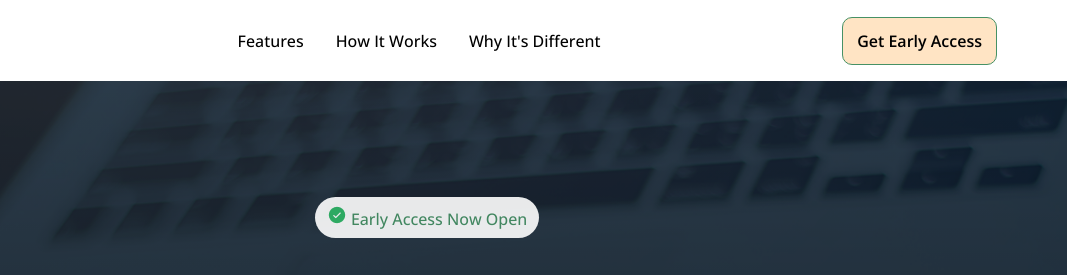
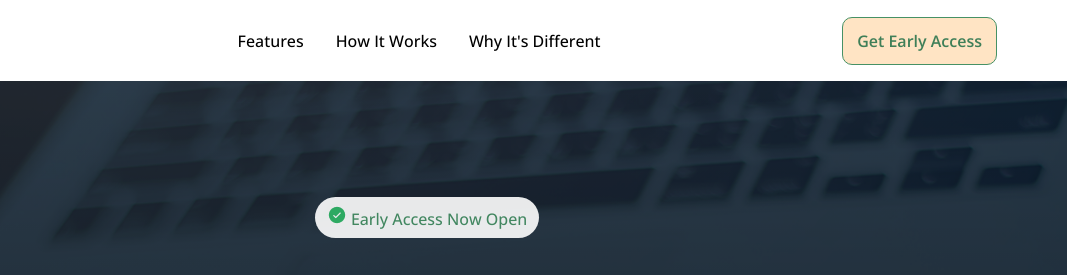
Before and after one commit to towfiqurv360/Assignment01, a plain HTML site: page index.html in a window 1280 px wide. In both pictures the pointer is over the link 1132 px from the left and 40 px from the top of the page. Shown: the top 275 px of the page, 213-1280 px from the left. Drawn offline with nearby package versions, Linux system fonts and the light colour scheme.

Commit message:
change hover effect

```diff
--- a/styles/style.css
+++ b/styles/style.css
@@ -60,7 +60,7 @@ nav ul {
 .btn a:hover {
     cursor: pointer;
     background-color: bisque;
-    color: #000000;
+    color: #3f7f58;
 }
     /* Banner Section  */
 .banner-section{
```
